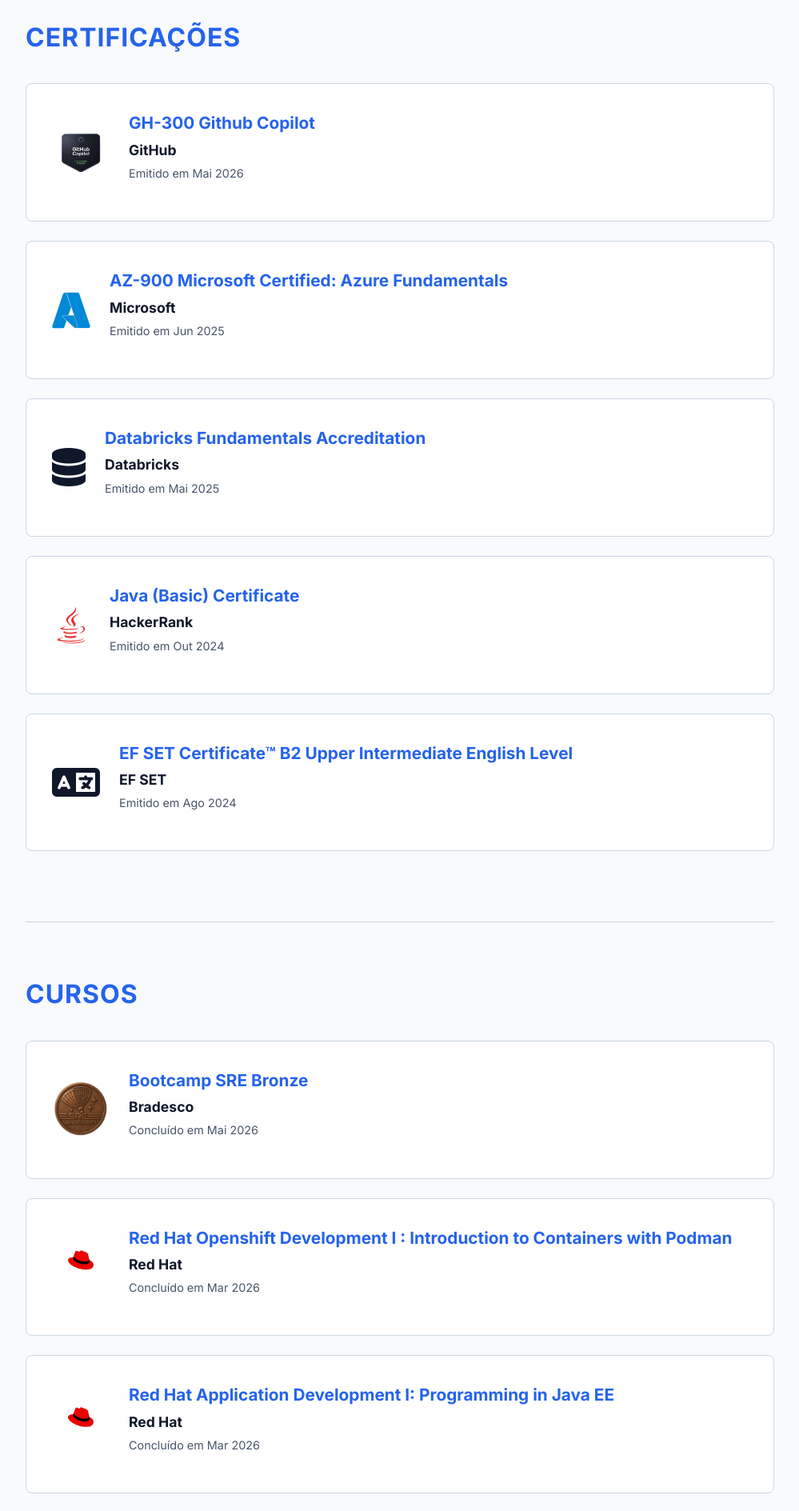
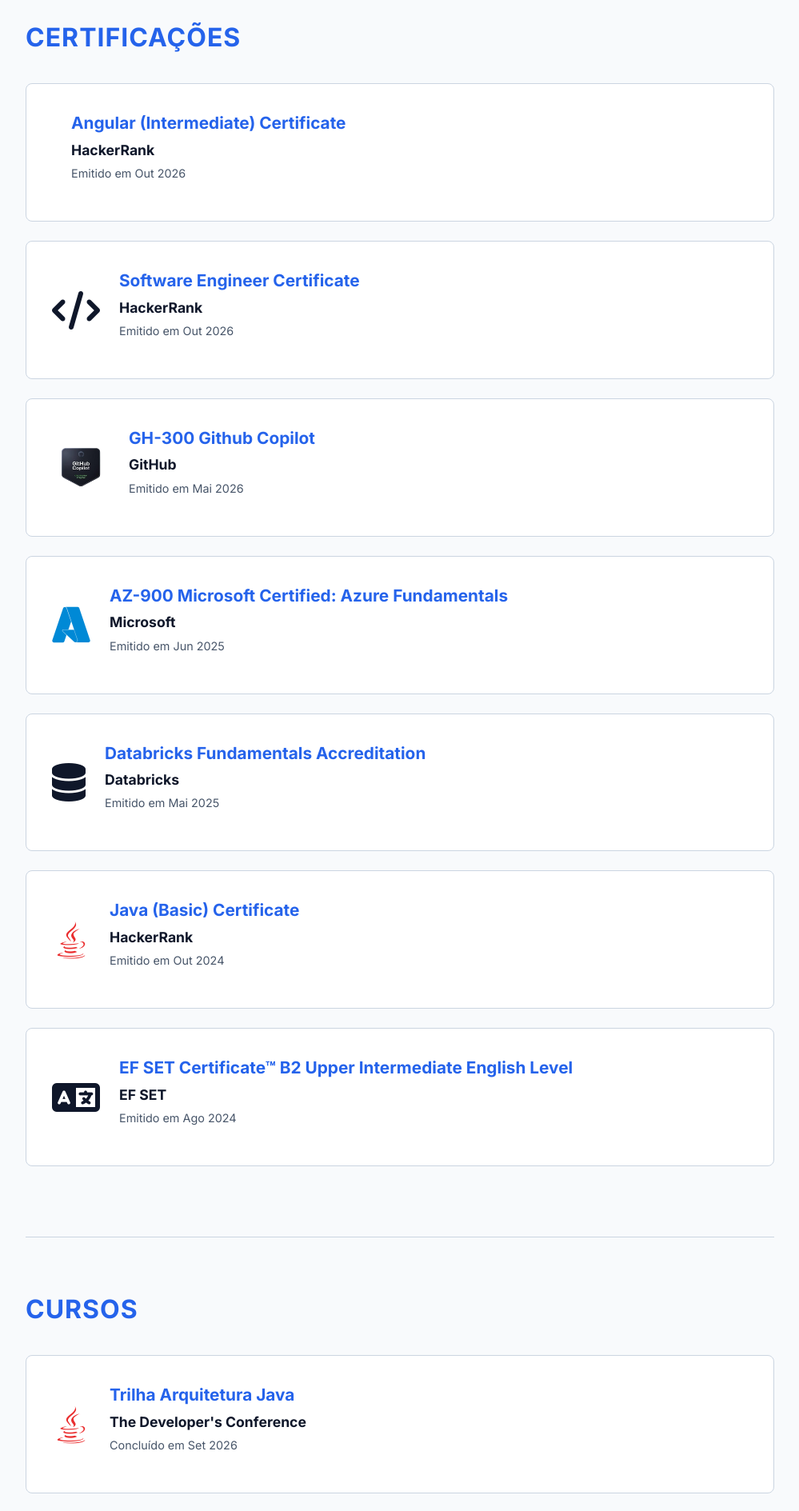
Before and after one commit to niicsz/portfolio-v2, an Angular app: page / in a window 1280 px wide. Shown: the part 5420-7309 px from the top of the page at 80% size, without its empty margins (140-1139 px from the left). Built offline with nearby package versions, Linux system fonts and the light colour scheme.

Commit message:
feat: add hackerrank angular and software engineer certificates and tdc java architecture track

```diff
--- a/src/app/app.component.ts
+++ b/src/app/app.component.ts
@@ -67,6 +67,8 @@
   ];
 
   certifications: Credential[] = [
+    { title: 'Angular (Intermediate) Certificate', issuer: 'HackerRank', year: 2026, month: 10, icon: 'devicon-angular-plain colored' },
+    { title: 'Software Engineer Certificate', issuer: 'HackerRank', year: 2026, month: 10, icon: 'fas fa-code' },
     { title: 'GH-300 Github Copilot', issuer: 'GitHub', year: 2026, month: 5, icon: 'assets/github.png' },
     { title: 'AZ-900 Microsoft Certified: Azure Fundamentals', issuer: 'Microsoft', year: 2025, month: 6, icon: 'devicon-azure-plain colored' },
     { title: 'Databricks Fundamentals Accreditation', issuer: 'Databricks', year: 2025, month: 5, icon: 'fas fa-database' },
@@ -75,6 +77,7 @@
   ];
 
   courses: Credential[] = [
+    { title: 'Trilha Arquitetura Java', issuer: "The Developer's Conference", year: 2026, month: 9, icon: 'devicon-java-plain colored' },
     { title: 'Bootcamp SRE Bronze', issuer: 'Bradesco', year: 2026, month: 5, icon: 'assets/sre-bronze.png' },
     { title: 'Red Hat Openshift Development I : Introduction to Containers with Podman', issuer: 'Red Hat', year: 2026, month: 3, icon: 'assets/red_hat.png' },
     { title: 'Red Hat Application Development I: Programming in Java EE', issuer: 'Red Hat', year: 2026, month: 3, icon: 'assets/red_hat.png' },
```
Also changed, not shown: 1 other file (tests, documents, lock files or other folders).
